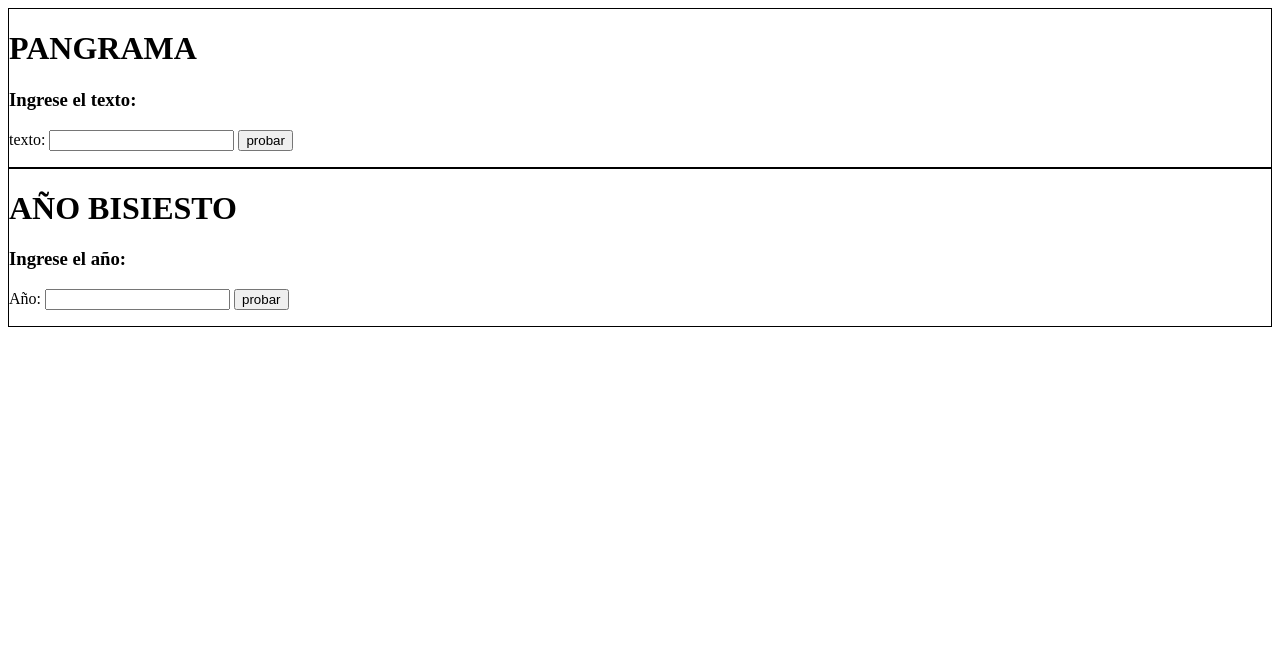
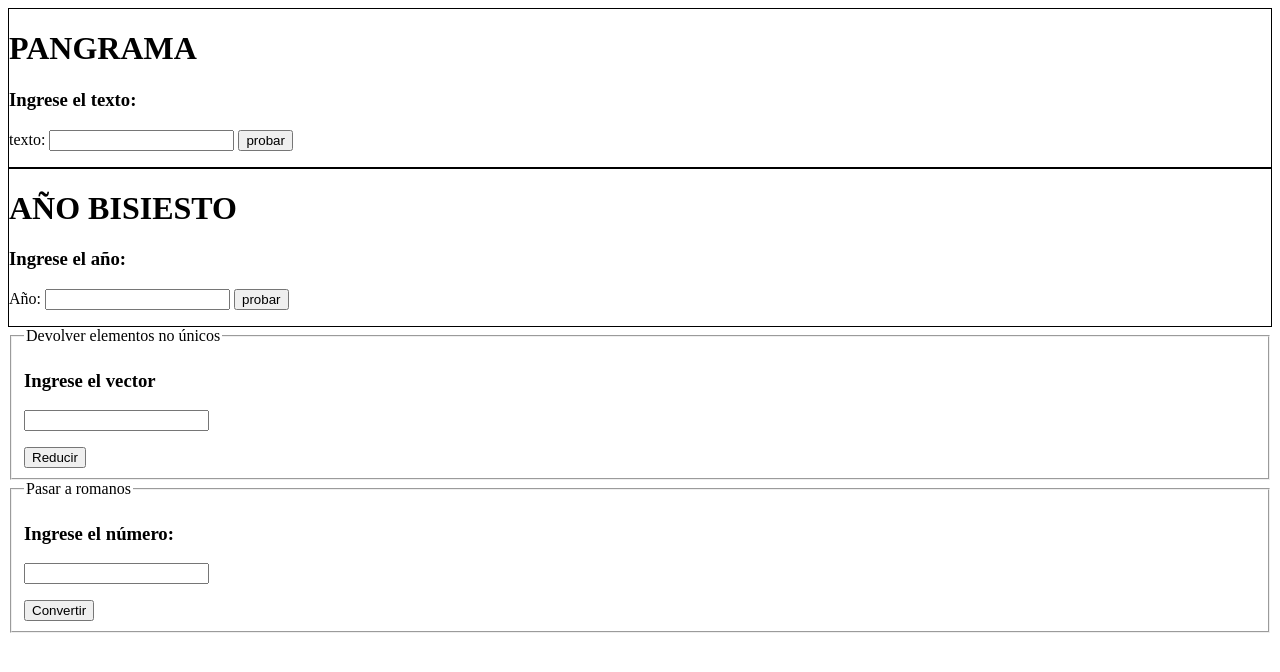
Before and after one commit to SebasED/Ingenier-a-WEB, a plain HTML site: page JavaScript/Ejercicio_1/index.html in a window 1280 px wide. Drawn offline with Linux system fonts and the light colour scheme.

Commit message:
add exercise about roman number and no unique elements.

```diff
--- /dev/null
+++ b/JavaScript/Ejercicio_1/elementos_no_unicos.js
@@ -0,0 +1,22 @@
+function elementosNoUnicos() {
+    const x = Array.from(document.getElementById("numberArray").value);
+    let conteo = {};
+
+    x.forEach((valor) => {
+        if (conteo[valor]) {
+            conteo[valor] += 1;
+        }else{
+            conteo[valor] = 1;
+        }
+    });
+    console.log(x);
+    for (let index = 0; index < x.length; index++) {
+        if (conteo[x[index]] == 1) {
+            x.splice(index, 1);
+        }
+    }
+
+    document.getElementById("newArray").innerHTML = x;
+    console.log(x);
+    console.log(conteo);
+}
--- a/JavaScript/Ejercicio_1/index.html
+++ b/JavaScript/Ejercicio_1/index.html
@@ -20,9 +20,28 @@
       <button type="button" onclick="añoBisiesto()">probar</button>
       <p id="resBisiesto"></p>
     </div>
-
+    <div>
+      <fieldset>
+        <legend>Devolver elementos no únicos</legend>
+        <h3>Ingrese el vector</h3>
+        <input type="number" id="numberArray" >
+        <p id="newArray"></p>
+        <button type="button" onclick="elementosNoUnicos()">Reducir</button>
+      </fieldset>
+    </div>
+    <div>
+      <fieldset>
+        <legend>Pasar a romanos</legend>
+        <h3>Ingrese el número: </h3>
+        <input type="number" id="intNum">
+        <p id="numRoman"></p>
+        <button type="button" onclick="converToRoman()">Convertir</button>
+      </fieldset>
+    </div>
 
     <script type="text/javascript" src="pangrama.js" ></script>
     <script type="text/javascript" src="año_bisiesto.js" ></script>
+    <script type="text/javascript" src="elementos_no_unicos.js" ></script>
+    <script type="text/javascript" src="romanos.js" ></script>
   </body>
 </html>
--- a/JavaScript/Ejercicio_1/pangrama.js
+++ b/JavaScript/Ejercicio_1/pangrama.js
@@ -18,7 +18,7 @@ function pangrama() {
     }
 
     if (esta) {
-        document.getElementById("respuesta").innerHTML = "Es pangrama"
+        document.getElementById("resPangrama").innerHTML = "Es pangrama"
         console.log("Es pangrama");
     }
 
--- /dev/null
+++ b/JavaScript/Ejercicio_1/romanos.js
@@ -0,0 +1,13 @@
+function converToRoman(){
+    var x = document.getElementById("intNum").value;
+    var y = "";
+    //var romanos = {1:I, 4:IV, 5:V, 9:IX, 10:X, 40:XL, 50:L, 90:XC, 100:C, 400:CD, 500:D, 900:DM, 1000:M}
+    var romanos = {M:1000, DM:900, D:500, CD:400, C:100, XC:90, L:50, XL:40, X:10, IX:9, V:5, IV:4, I:1}
+    for (const key in romanos){
+        while(x >= romanos[key]){
+        y = y + key;
+        x = x - romanos[key];
+        }
+    }
+    document.getElementById("numRoman").innerHTML = y;
+}
```
